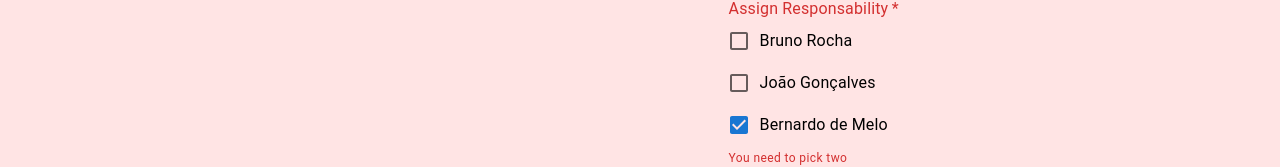
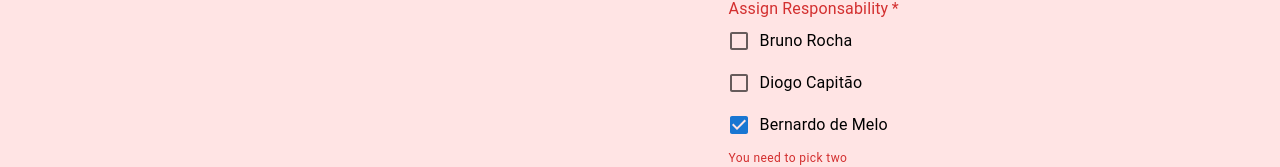
Before and after one commit to brunorocha20/materialUI-workshop, a React (Create React App) app: page /material-ui in a window 1280 px wide. Shown: the part 131-298 px from the top of the page. Built offline with nearby package versions, Linux system fonts and the light colour scheme.

Commit message:
updates checkbox component

```diff
--- a/src/components/MUI.jsx
+++ b/src/components/MUI.jsx
@@ -52,7 +52,7 @@ function MUI() {
                 />
                 <FormControlLabel
                   control={<Checkbox checked={diogo} onChange={handleChange} name="diogo" />}
-                  label="João Gonçalves"
+                  label="Diogo Capitão"
                 />
                 <FormControlLabel
                   control={<Checkbox checked={bernardo} onChange={handleChange} name="bernardo" />}
@@ -77,9 +77,7 @@ import List from '@mui/material/List';
 import ListItem from '@mui/material/ListItem';
 import ListItemText from '@mui/material/ListItemText';
 import Divider from '@mui/material/Divider';
-import Stack from '@mui/material/Stack';
-import Badge from '@mui/material/Badge';
-import MailIcon from '@mui/icons-material/Mail';
+
 
 const style = {
     width: '250px',
```
